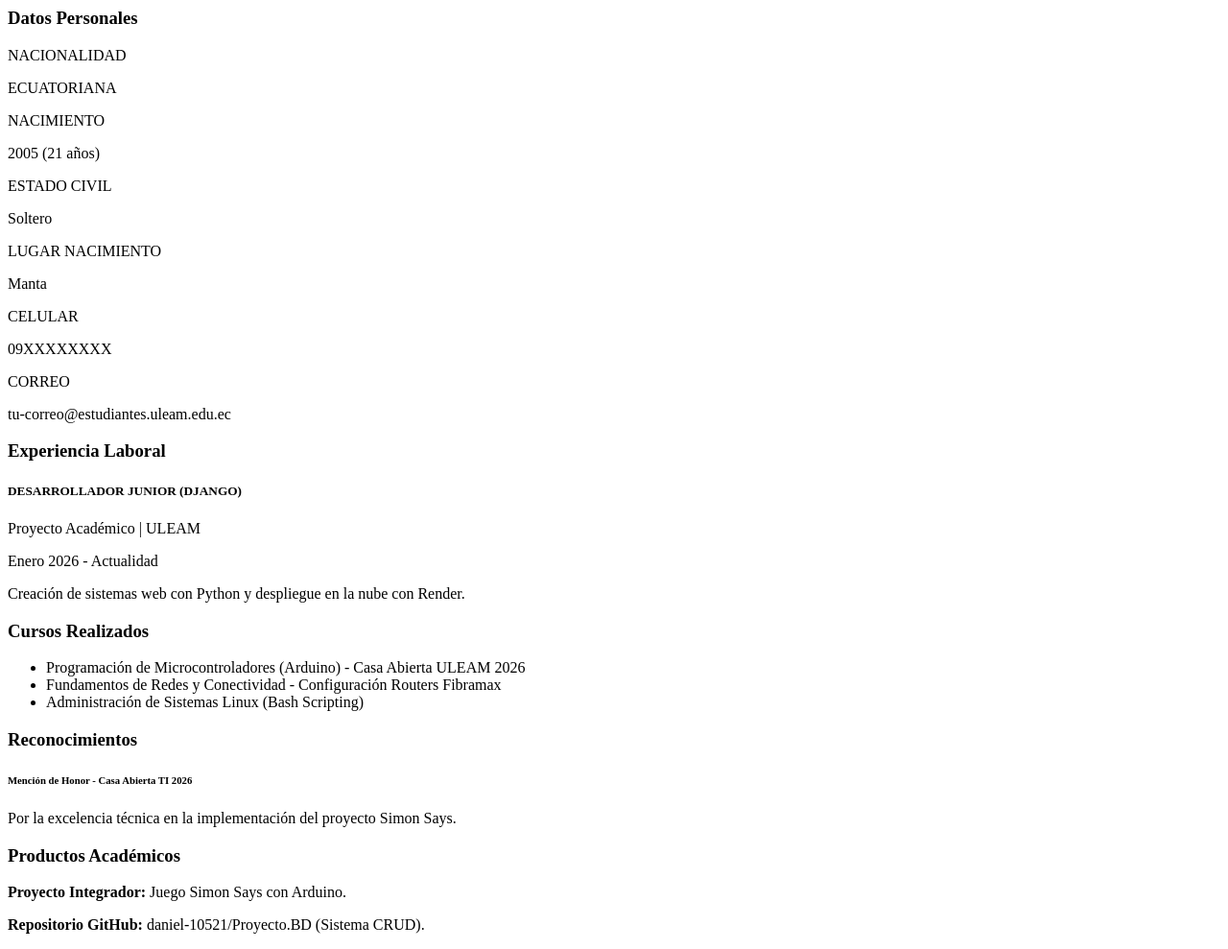
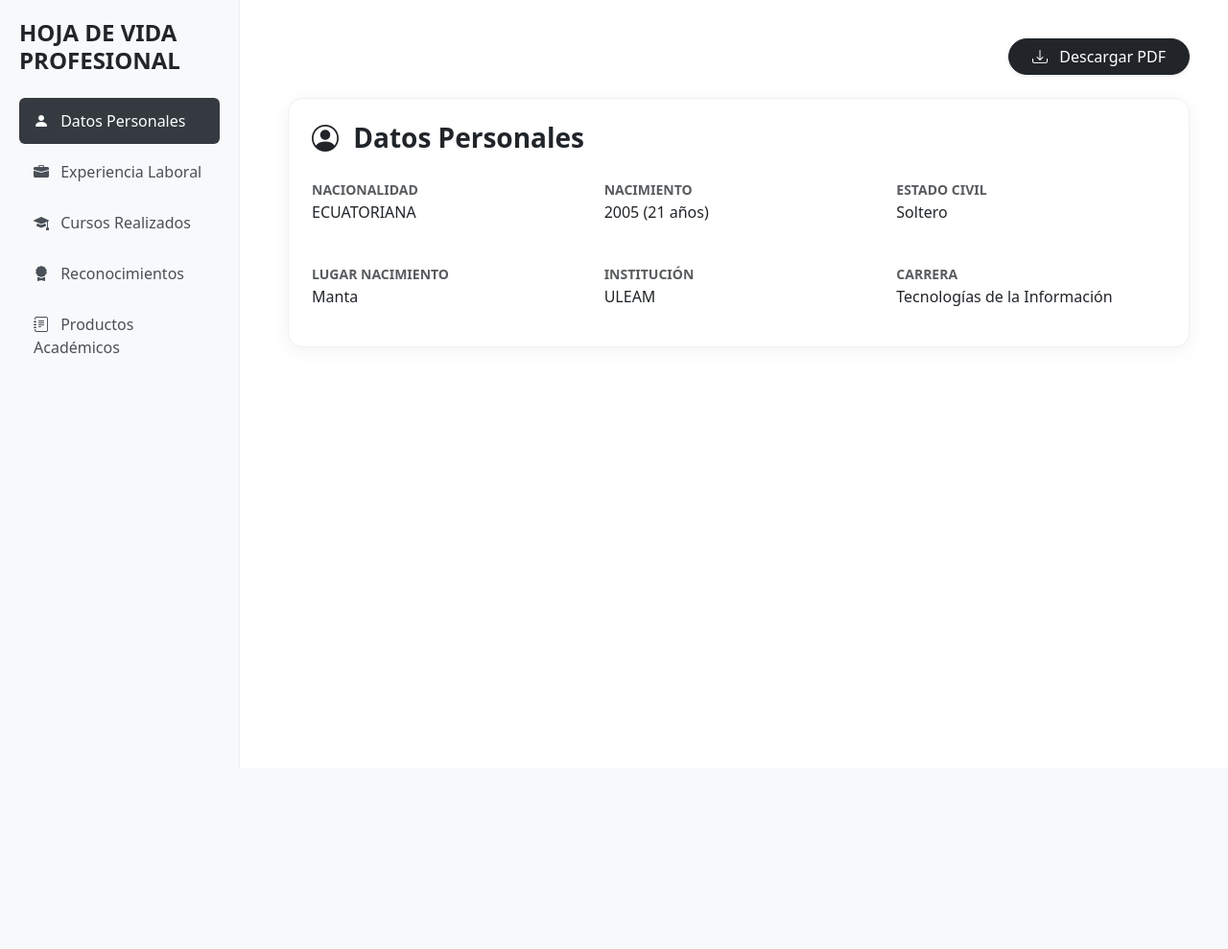
Before and after one commit to daniel-10521/Proyecto.BD, a Django app: template tasks/templates/home.html in a window 1280 px wide. Shown: the whole page at 96% size. After the commit the page ends 368 px from the top, so only its background shows below. Run offline with Django 5.2, Linux system fonts and the light colour scheme; the template is opened without the code that fills it, so the values that code supplies are empty.

Commit message:
Corrigiendo diseño y Bootstrap

```diff
--- a/tasks/templates/base.html
+++ b/tasks/templates/base.html
@@ -9,24 +9,23 @@
     <style>
         :root { --sidebar-bg: #f8f9fa; --active-bg: #343a40; }
         body { background-color: #ffffff; }
-        .sidebar { background-color: var(--sidebar-bg); min-height: 100vh; padding: 20px; border-right: 1px solid #eee; position: fixed; width: 250px; }
-        .nav-link { color: #495057; padding: 12px 15px; border-radius: 10px; margin-bottom: 5px; font-weight: 500; cursor: pointer; }
+        .sidebar { background-color: var(--sidebar-bg); min-height: 100vh; padding: 20px; border-right: 1px solid #eee; position: fixed; width: 250px; z-index: 100; }
+        .nav-link { color: #495057; padding: 12px 15px; border-radius: 10px; margin-bottom: 5px; font-weight: 500; cursor: pointer; border: none; background: none; width: 100%; text-align: left; }
         .nav-link:hover { background-color: #e9ecef; }
         .nav-link.active { background-color: var(--active-bg) !important; color: white !important; }
         .main-content { margin-left: 260px; padding: 40px; }
-        .cv-card { border: 1px solid #f0f0f0; border-radius: 15px; box-shadow: 0 4px 20px rgba(0,0,0,0.05); }
-        .header-title { font-weight: 800; text-transform: uppercase; line-height: 1.2; margin-bottom: 30px; }
+        .cv-card { border: 1px solid #f0f0f0; border-radius: 15px; box-shadow: 0 4px 20px rgba(0,0,0,0.05); background: white; }
     </style>
 </head>
 <body>
-    <div class="sidebar">
-        <h4 class="header-title">HOJA DE VIDA<br>PROFESIONAL</h4>
+    <div class="sidebar d-none d-md-block">
+        <h4 class="fw-bold mb-4">HOJA DE VIDA<br>PROFESIONAL</h4>
         <div class="nav flex-column nav-pills" id="v-pills-tab" role="tablist">
-            <button class="nav-link active text-start" id="tab-datos" data-bs-toggle="pill" data-bs-target="#datos" type="button"><i class="bi bi-person-fill me-2"></i> Datos Personales</button>
-            <button class="nav-link text-start" id="tab-experiencia" data-bs-toggle="pill" data-bs-target="#experiencia" type="button"><i class="bi bi-briefcase-fill me-2"></i> Experiencia Laboral</button>
-            <button class="nav-link text-start" id="tab-cursos" data-bs-toggle="pill" data-bs-target="#cursos" type="button"><i class="bi bi-mortarboard-fill me-2"></i> Cursos Realizados</button>
-            <button class="nav-link text-start" id="tab-reconocimientos" data-bs-toggle="pill" data-bs-target="#reconocimientos" type="button"><i class="bi bi-award-fill me-2"></i> Reconocimientos</button>
-            <button class="nav-link text-start" id="tab-productos" data-bs-toggle="pill" data-bs-target="#productos" type="button"><i class="bi bi-journal-text me-2"></i> Productos Académicos</button>
+            <button class="nav-link active" id="tab-datos" data-bs-toggle="pill" data-bs-target="#datos" type="button"><i class="bi bi-person-fill me-2"></i> Datos Personales</button>
+            <button class="nav-link" id="tab-experiencia" data-bs-toggle="pill" data-bs-target="#experiencia" type="button"><i class="bi bi-briefcase-fill me-2"></i> Experiencia Laboral</button>
+            <button class="nav-link" id="tab-cursos" data-bs-toggle="pill" data-bs-target="#cursos" type="button"><i class="bi bi-mortarboard-fill me-2"></i> Cursos Realizados</button>
+            <button class="nav-link" id="tab-reconocimientos" data-bs-toggle="pill" data-bs-target="#reconocimientos" type="button"><i class="bi bi-award-fill me-2"></i> Reconocimientos</button>
+            <button class="nav-link" id="tab-productos" data-bs-toggle="pill" data-bs-target="#productos" type="button"><i class="bi bi-journal-text me-2"></i> Productos Académicos</button>
         </div>
     </div>
 
--- a/tasks/templates/home.html
+++ b/tasks/templates/home.html
@@ -1,57 +1,44 @@
+{% extends 'base.html' %}
+
+{% block content %}
 <div class="tab-content" id="v-pills-tabContent">
 
     <div class="tab-pane fade show active" id="datos" role="tabpanel">
         <div class="cv-card p-4">
             <h3 class="fw-bold mb-4"><i class="bi bi-person-circle me-2"></i> Datos Personales</h3>
-            <div class="row g-4 text-start">
+            <div class="row g-4">
                 <div class="col-md-4"><label class="text-muted small fw-bold">NACIONALIDAD</label><p>ECUATORIANA</p></div>
                 <div class="col-md-4"><label class="text-muted small fw-bold">NACIMIENTO</label><p>2005 (21 años)</p></div>
                 <div class="col-md-4"><label class="text-muted small fw-bold">ESTADO CIVIL</label><p>Soltero</p></div>
                 <div class="col-md-4"><label class="text-muted small fw-bold">LUGAR NACIMIENTO</label><p>Manta</p></div>
-                <div class="col-md-4"><label class="text-muted small fw-bold">CELULAR</label><p>09XXXXXXXX</p></div>
-                <div class="col-md-4"><label class="text-muted small fw-bold">CORREO</label><p class="small text-primary">tu-correo@estudiantes.uleam.edu.ec</p></div>
+                <div class="col-md-4"><label class="text-muted small fw-bold">INSTITUCIÓN</label><p>ULEAM</p></div>
+                <div class="col-md-4"><label class="text-muted small fw-bold">CARRERA</label><p>Tecnologías de la Información</p></div>
             </div>
         </div>
     </div>
 
     <div class="tab-pane fade" id="experiencia" role="tabpanel">
-        <div class="cv-card p-4 text-start">
+        <div class="cv-card p-4">
             <h3 class="fw-bold mb-4"><i class="bi bi-briefcase-fill me-2"></i> Experiencia Laboral</h3>
-            <div class="border p-3 rounded shadow-sm bg-white">
-                <h5 class="fw-bold mb-0">DESARROLLADOR JUNIOR (DJANGO)</h5>
-                <p class="text-muted mb-1">Proyecto Académico | ULEAM</p>
-                <p class="small text-secondary">Enero 2026 - Actualidad</p>
-                <p class="small mb-0">Creación de sistemas web con Python y despliegue en la nube con Render.</p>
+            <div class="border p-3 rounded mb-3">
+                <h5 class="fw-bold text-dark">DESARROLLADOR JUNIOR (DJANGO)</h5>
+                <p class="text-primary mb-1">Proyecto Académico - CRUD</p>
+                <p class="small text-muted">Enero 2026 - Presente</p>
+                <p class="small">Desarrollo y despliegue de aplicaciones web en Render con Python y PostgreSQL.</p>
             </div>
         </div>
     </div>
 
     <div class="tab-pane fade" id="cursos" role="tabpanel">
-        <div class="cv-card p-4 text-start">
+        <div class="cv-card p-4">
             <h3 class="fw-bold mb-4"><i class="bi bi-mortarboard-fill me-2"></i> Cursos Realizados</h3>
             <ul class="list-group list-group-flush">
                 <li class="list-group-item">Programación de Microcontroladores (Arduino) - Casa Abierta ULEAM 2026</li>
-                <li class="list-group-item">Fundamentos de Redes y Conectividad - Configuración Routers Fibramax</li>
-                <li class="list-group-item">Administración de Sistemas Linux (Bash Scripting)</li>
+                <li class="list-group-item">Fundamentos de Redes - Configuración de Routers Fibramax</li>
+                <li class="list-group-item">Administración de Sistemas Linux y Bash</li>
             </ul>
         </div>
     </div>
 
-    <div class="tab-pane fade" id="reconocimientos" role="tabpanel">
-        <div class="cv-card p-4 text-start">
-            <h3 class="fw-bold mb-4"><i class="bi bi-award-fill me-2"></i> Reconocimientos</h3>
-            <div class="alert alert-info border-0 shadow-sm">
-                <h6 class="fw-bold mb-1">Mención de Honor - Casa Abierta TI 2026</h6>
-                <p class="small mb-0">Por la excelencia técnica en la implementación del proyecto Simon Says.</p>
-            </div>
-        </div>
-    </div>
-
-    <div class="tab-pane fade" id="productos" role="tabpanel">
-        <div class="cv-card p-4 text-start">
-            <h3 class="fw-bold mb-4"><i class="bi bi-journal-text me-2"></i> Productos Académicos</h3>
-            <p><strong>Proyecto Integrador:</strong> Juego Simon Says con Arduino.</p>
-            <p><strong>Repositorio GitHub:</strong> daniel-10521/Proyecto.BD (Sistema CRUD).</p>
-        </div>
-    </div>
 </div>
+{% endblock %}
```
